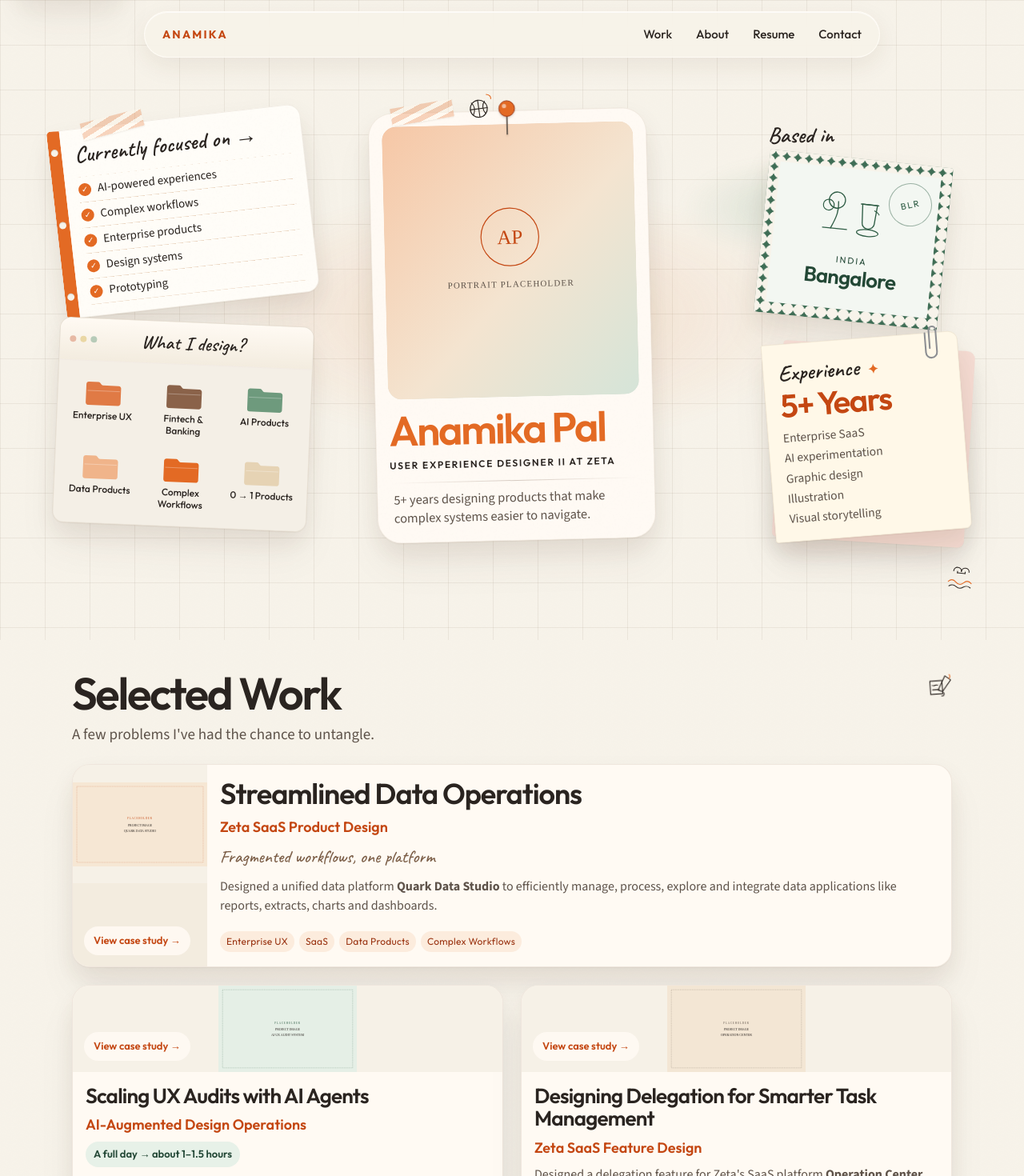
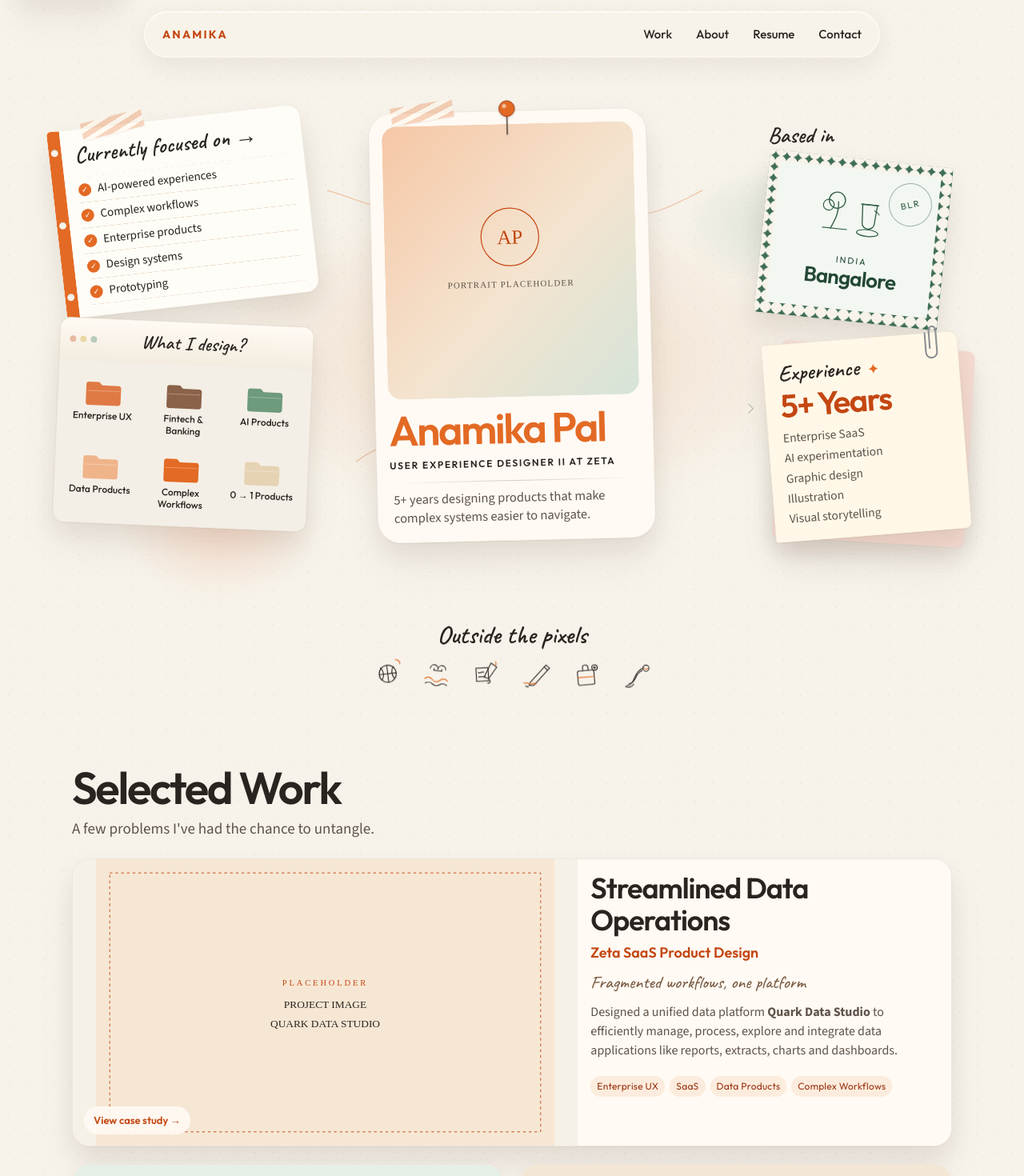
Before and after one commit to anamikapal562/anamika-portfolio, a React (Vite) app: page / in a window 1280 px wide. Shown: the top 1470 px of the page at 80% size. Built offline with nearby package versions, Linux system fonts and the light colour scheme.

Commit message:
Revert "Add a sketch grid, hobby stickers, and a lighter homepage close."
This reverts commit dfa651cb96983c3eb77558ad8f2d0897e48fe17f.

```diff
--- a/src/components/Footer.tsx
+++ b/src/components/Footer.tsx
@@ -1,14 +1,9 @@
-import { HobbySticker } from "./HobbySticker";
 import { profile } from "../data/content";
 import { Link } from "../router";
-import { useRouter } from "../use-router";
 
 export function Footer() {
-  const { path } = useRouter();
-
   return (
     <footer className="site-footer">
-      {path === "/" && <HobbySticker hobby="cricket" className="sticker sticker-footer" />}
       <section className="closing" aria-labelledby="closing-heading">
         <h2 id="closing-heading">Have a complex problem to untangle?</h2>
         <p className="note-font">Let's talk.</p>
@@ -41,42 +36,6 @@ export function Footer() {
           <Link href="/contact">Contact</Link>
         </p>
       </div>
-      <p className="made-with">
-        I designed and built this website with two close collaborators —{" "}
-        <span className="collab-mark">
-          <FigmaMark />
-          Figma
-        </span>{" "}
-        and{" "}
-        <span className="collab-mark">
-          <CursorMark />
-          Cursor
-        </span>
-        .
-      </p>
     </footer>
   );
 }
-
-function FigmaMark() {
-  return (
-    <svg className="brand-mark" viewBox="0 0 38 57" aria-hidden="true">
-      <path fill="#f24e1e" d="M19 19V0H9.5a9.5 9.5 0 0 0 0 19H19Z" />
-      <path fill="#a259ff" d="M19 0h9.5a9.5 9.5 0 0 1 0 19H19V0Z" />
-      <path fill="#ff7262" d="M0 28.5A9.5 9.5 0 0 0 9.5 38H19V19H9.5A9.5 9.5 0 0 0 0 28.5Z" />
-      <path fill="#1abcfe" d="M19 19h9.5a9.5 9.5 0 0 1 0 19H19V19Z" />
-      <path fill="#0acf83" d="M0 47.5A9.5 9.5 0 0 0 9.5 57 9.5 9.5 0 0 0 19 47.5V38H9.5A9.5 9.5 0 0 0 0 47.5Z" />
-    </svg>
-  );
-}
-
-function CursorMark() {
-  return (
-    <svg className="brand-mark brand-mark-cursor" viewBox="0 0 24 24" aria-hidden="true">
-      <path
-        fill="currentColor"
-        d="M3.2 6.4 12 2.2l8.8 4.2v8.6L12 19.2l-8.8-4.2V6.4Zm8.1 1.2v5.1l4.4 2.1.7-1.4-3.4-1.6V7.6h-1.7Z"
-      />
-    </svg>
-  );
-}
--- a/src/components/HobbySticker.tsx
+++ /dev/null
@@ -1,16 +0,0 @@
-import { hobbies } from "../data/content";
-import { HobbyIllustration } from "./HobbyIllustration";
-
-export function HobbySticker({ hobby, className }: { hobby: string; className: string }) {
-  const item = hobbies.find((entry) => entry.hobby === hobby);
-  if (!item) return null;
-  return (
-    <HobbyIllustration
-      className={className}
-      hobby={item.hobby}
-      label={item.label}
-      illustration={item.illustration}
-      rotation={item.rotation}
-    />
-  );
-}
--- a/src/components/HomeDesk.tsx
+++ b/src/components/HomeDesk.tsx
@@ -1,7 +1,13 @@
 import { useEffect, useRef } from "react";
-import { experiencePoints, focusItems, practiceAreas, profile } from "../data/content";
+import {
+  experiencePoints,
+  focusItems,
+  hobbies,
+  practiceAreas,
+  profile,
+} from "../data/content";
 import { Link } from "../router";
-import { HobbySticker } from "./HobbySticker";
+import { HobbyIllustration } from "./HobbyIllustration";
 import { BangaloreMark, FolderGlyph, Paperclip, Pin } from "./Icons";
 
 export function HomeDesk() {
@@ -43,8 +49,27 @@ export function HomeDesk() {
     <div className="desk-wrap">
       <div className="desk-glow" aria-hidden="true" />
       <div className="desk" ref={deskRef}>
-        <HobbySticker hobby="basketball" className="sticker sticker-hero" />
-        <HobbySticker hobby="swimming" className="sticker sticker-skills" />
+        <svg className="doodles" viewBox="0 0 1140 860" aria-hidden="true">
+          <path
+            d="M250 150c70 20 90 40 150 28"
+            fill="none"
+            stroke="#e36a24"
+            strokeWidth="1.6"
+            strokeLinecap="round"
+          />
+          <path d="M392 168l10 12 14-18" fill="none" stroke="#e36a24" strokeWidth="1.6" />
+          <path
+            d="M900 150c-60 30-90 48-140 40"
+            fill="none"
+            stroke="#e36a24"
+            strokeWidth="1.6"
+            strokeLinecap="round"
+          />
+          <path d="M768 198l-8 12-16-10" fill="none" stroke="#e36a24" strokeWidth="1.6" />
+          <path d="M300 620c40-30 70-36 110-20" fill="none" stroke="#c44712" strokeWidth="1.4" />
+          <circle cx="180" cy="40" r="3" fill="#e36a24" />
+          <path d="M980 520l8 8-8 8" fill="none" stroke="#2f5d45" strokeWidth="1.4" />
+        </svg>
 
         <div className="piece piece-id">
           <div className="shift">
@@ -165,6 +190,22 @@ export function HomeDesk() {
         </div>
 
       </div>
+      <section className="hero-hobbies" aria-labelledby="pixels-heading">
+        <h2 id="pixels-heading" className="hobby-kicker note-font">
+          Outside the pixels
+        </h2>
+        <div className="hobby-line">
+          {hobbies.map((hobby) => (
+            <HobbyIllustration
+              key={hobby.hobby}
+              hobby={hobby.hobby}
+              label={hobby.label}
+              illustration={hobby.illustration}
+              rotation={hobby.rotation}
+            />
+          ))}
+        </div>
+      </section>
     </div>
   );
 }
--- a/src/components/SketchGrid.tsx
+++ /dev/null
@@ -1,36 +0,0 @@
-import { useEffect, useRef } from "react";
-
-export function SketchGrid() {
-  const gridRef = useRef<HTMLDivElement>(null);
-
-  useEffect(() => {
-    const grid = gridRef.current;
-    if (!grid) return;
-    document.body.classList.add("home-canvas");
-
-    const reduced = window.matchMedia("(prefers-reduced-motion: reduce)");
-
-    const onMove = (event: PointerEvent | MouseEvent) => {
-      if (reduced.matches) return;
-      grid.style.setProperty("--gx", `${event.clientX}px`);
-      grid.style.setProperty("--gy", `${event.clientY}px`);
-      grid.classList.add("is-lit");
-    };
-
-    const onLeave = () => {
-      grid.classList.remove("is-lit");
-    };
-
-    window.addEventListener("pointermove", onMove);
-    window.addEventListener("mousemove", onMove);
-    document.documentElement.addEventListener("pointerleave", onLeave);
-    return () => {
-      document.body.classList.remove("home-canvas");
-      window.removeEventListener("pointermove", onMove);
-      window.removeEventListener("mousemove", onMove);
-      document.documentElement.removeEventListener("pointerleave", onLeave);
-    };
-  }, []);
-
-  return <div className="sketch-grid" ref={gridRef} aria-hidden="true" />;
-}
--- a/src/pages/HomePage.tsx
+++ b/src/pages/HomePage.tsx
@@ -1,20 +1,16 @@
 import { BringSection } from "../components/BringSection";
 import { CollaboratorNotes } from "../components/CollaboratorNotes";
-import { HobbySticker } from "../components/HobbySticker";
 import { HomeDesk } from "../components/HomeDesk";
 import { ProjectBoard } from "../components/ProjectBoard";
-import { SketchGrid } from "../components/SketchGrid";
 import { projects } from "../data/content";
 import { Link } from "../router";
 
 export function HomePage() {
   return (
     <>
-      <SketchGrid />
       <HomeDesk />
       <div className="home-follow">
         <section className="archive" aria-labelledby="work-heading">
-          <HobbySticker hobby="painting" className="sticker sticker-work" />
           <div className="section-head">
             <h2 id="work-heading">Selected Work</h2>
             <p className="lede">A few problems I've had the chance to untangle.</p>
@@ -24,14 +20,8 @@ export function HomePage() {
             See all work →
           </Link>
         </section>
-        <div className="sticker-host">
-          <HobbySticker hobby="doodling" className="sticker sticker-bring" />
-          <BringSection />
-        </div>
-        <div className="sticker-host">
-          <HobbySticker hobby="travel" className="sticker sticker-notes" />
-          <CollaboratorNotes />
-        </div>
+        <BringSection />
+        <CollaboratorNotes />
       </div>
     </>
   );
--- a/src/styles/global.css
+++ b/src/styles/global.css
@@ -163,43 +163,7 @@ a:hover {
 }
 
 .site {
-  position: relative;
-  z-index: 1;
   min-height: 100vh;
-}
-
-body.home-canvas {
-  background-image: var(--grain);
-}
-
-.sketch-grid {
-  --gx: 50%;
-  --gy: 24%;
-  position: fixed;
-  inset: 0;
-  z-index: 0;
-  pointer-events: none;
-  background-image:
-    linear-gradient(to right, rgba(90, 62, 40, 0.075) 1px, transparent 1px),
-    linear-gradient(to bottom, rgba(90, 62, 40, 0.075) 1px, transparent 1px);
-  background-size: 56px 56px;
-}
-
-.sketch-grid::after {
-  content: "";
-  position: absolute;
-  inset: 0;
-  background-image:
-    linear-gradient(to right, rgba(42, 36, 32, 0.34) 1px, transparent 1px),
-    linear-gradient(to bottom, rgba(42, 36, 32, 0.34) 1px, transparent 1px);
-  background-size: 56px 56px;
-  opacity: 0;
-  mask-image: radial-gradient(circle 128px at var(--gx) var(--gy), #000 0%, transparent 74%);
-  transition: opacity 0.25s ease;
-}
-
-.sketch-grid.is-lit::after {
-  opacity: 1;
 }
 
 main:focus {
--- a/src/styles/home.css
+++ b/src/styles/home.css
@@ -10,7 +10,7 @@
   flex-direction: column;
   gap: 22px;
   width: min(460px, calc(100% - 28px));
-  margin: 36px auto 72px;
+  margin: 36px auto 4px;
   z-index: 1;
 }
 
@@ -544,88 +544,43 @@
   max-width: 11em;
 }
 
-.sticker-host,
-.site-footer {
-  position: relative;
+.hero-hobbies {
+  display: flex;
+  flex-direction: column;
+  align-items: center;
+  gap: 2px;
+  width: min(720px, calc(100% - 28px));
+  margin: 20px auto 88px;
 }
 
-.sticker {
-  position: absolute;
-  z-index: 4;
-  width: 40px;
-  height: 40px;
+.hobby-kicker {
+  margin: 0;
+  font-size: 32px;
+  line-height: 1;
+  color: var(--ink);
 }
 
-.sticker button,
-.sticker img {
-  width: 36px;
-  height: 36px;
+.hobby-line {
+  display: flex;
+  align-items: center;
+  justify-content: center;
+  gap: 10px;
+  margin-top: 4px;
+  animation: line-rock 9s ease-in-out infinite;
 }
 
-.sticker-hero {
-  top: 6px;
-  right: 4%;
+.hero-hobbies .hobby {
+  position: relative;
+  flex: 0 0 auto;
 }
 
-.sticker-skills {
-  left: 8px;
-  bottom: 10px;
-}
-
-.sticker-work {
-  top: -6px;
-  right: 0;
-}
-
-.sticker-bring,
-.sticker-notes {
-  top: 4px;
-  right: 4px;
-}
-
-.sticker-footer {
-  top: 8px;
-  left: 0;
-}
-
-.home-follow .section-head,
-.home-follow .bring h2,
-.home-follow .notes-head {
-  padding-right: 52px;
-}
-
-.home-follow .project-visual {
-  min-height: 0;
-}
-
-.home-follow .project-visual img {
-  width: 100%;
-  height: 112px;
-  min-height: 0;
-}
-
-@media (min-width: 800px) {
-  .home-follow .layout-feature .project-card,
-  .home-follow .layout-wide .project-card {
-    grid-template-columns: 168px 1fr;
-    min-height: 0;
+@keyframes line-rock {
+  0%,
+  100% {
+    rotate: -4deg;
   }
-
-  .home-follow .layout-feature .project-visual,
-  .home-follow .layout-wide .project-visual,
-  .home-follow .layout-half .project-visual {
-    min-height: 0;
-  }
-
-  .home-follow .layout-feature .project-visual img,
-  .home-follow .layout-wide .project-visual img {
-    position: static;
-    height: 148px;
-    min-height: 0;
-  }
-
-  .home-follow .layout-half .project-visual img {
-    height: 108px;
+  50% {
+    rotate: 3.5deg;
   }
 }
 
@@ -921,7 +876,7 @@
     display: block;
     width: min(1140px, calc(100% - 40px));
     height: 620px;
-    margin: 52px auto 88px;
+    margin: 52px auto 0;
   }
 
   .piece {
@@ -951,16 +906,8 @@
     --tilt: -6.5deg;
   }
 
-  .sticker-hero {
-    top: -22px;
-    left: 44%;
-    right: auto;
-  }
-
-  .sticker-skills {
-    left: auto;
-    right: -6px;
-    bottom: 18px;
+  .hero-hobbies {
+    margin-top: 28px;
   }
 
   .desktop-card {
--- a/src/styles/work.css
+++ b/src/styles/work.css
@@ -467,37 +467,6 @@
   margin: 28px auto 24px;
 }
 
-.made-with {
-  max-width: 46ch;
-  margin: 22px auto 0;
-  text-align: center;
-  color: var(--ink-soft);
-  font-size: 15.5px;
-  line-height: 1.55;
-}
-
-.collab-mark {
-  display: inline-flex;
-  align-items: center;
-  gap: 6px;
-  color: var(--ink);
-  font-family: var(--font-ui);
-  font-weight: 600;
-  white-space: nowrap;
-}
-
-.brand-mark {
-  width: 13px;
-  height: 19px;
-  flex: 0 0 auto;
-}
-
-.brand-mark-cursor {
-  width: 16px;
-  height: 16px;
-  color: var(--ink);
-}
-
 .closing {
   text-align: center;
   padding: 28px 12px 8px;
```
